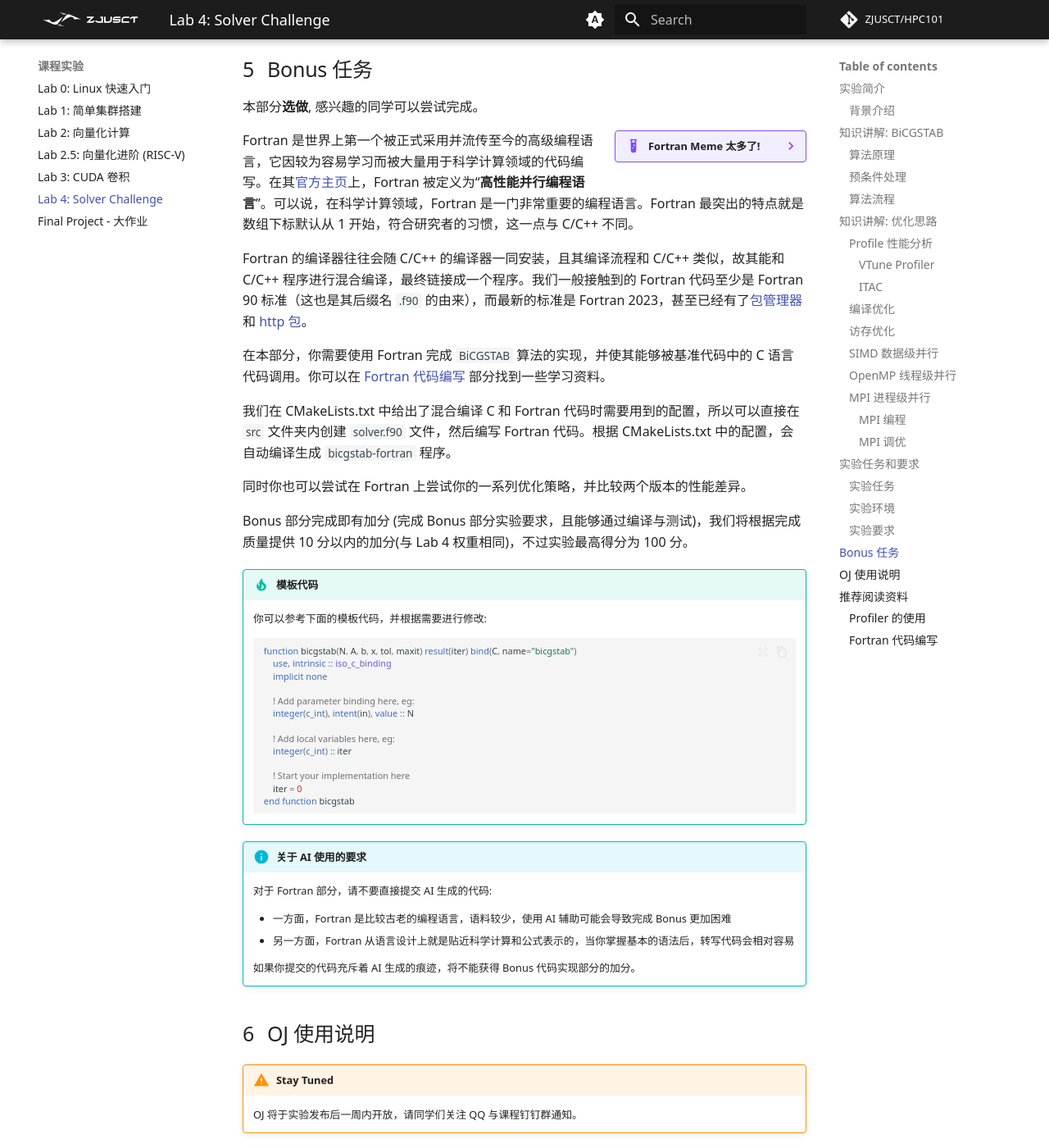
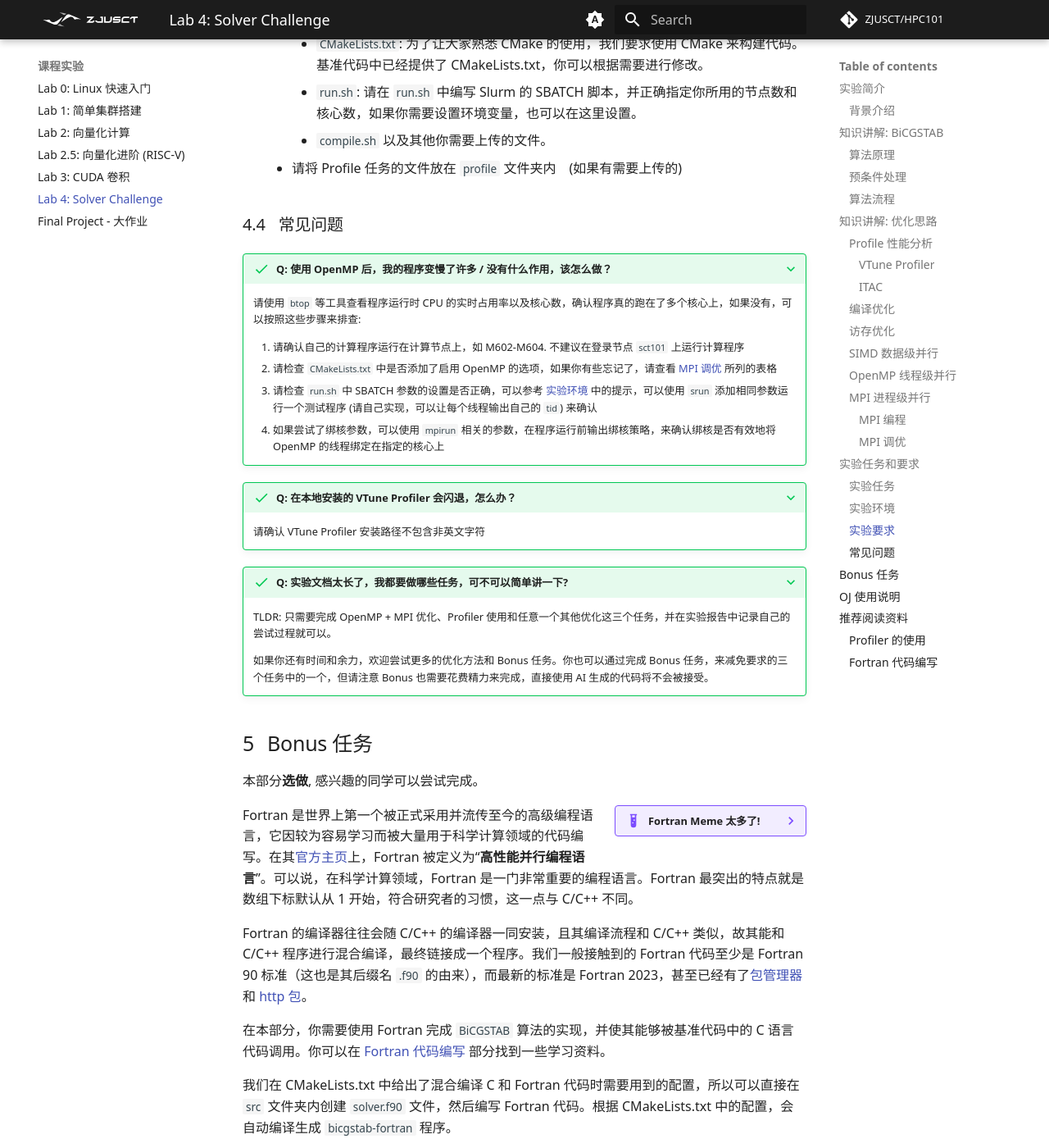
Before and after one commit to wys917/HPC101, an MkDocs documentation site: the page built from docs/lab/Lab4-Solver-Challenge/index.md, in a window 1280 px wide and 1400 px high, scrolled down 20319 px. Shown: the whole window at 82% size. Built offline with MkDocs 1.6.1 and Material for MkDocs 9.7.7, drawn with Linux system fonts in a browser that asks for light colours; some web fonts are replaced; comment, search, counter and statistics services are not loaded; some of the changed text lies outside the part shown.

Commit message:
feat: Lab 4 OJ release and add FAQs

```diff
--- a/docs/lab/Lab4-Solver-Challenge/index.md
+++ b/docs/lab/Lab4-Solver-Challenge/index.md
@@ -328,11 +328,14 @@
 
 #### ITAC
 
-??? quote "有关 Intel Trace Analyzer and Collector 停止支持的问题"
+???+ quote "有关 Intel Trace Analyzer and Collector 停止支持的问题"
 
     根据 [Intel Trace Analyzer and Collector](https://www.intel.cn/content/www/cn/zh/developer/tools/oneapi/trace-analyzer.html) 的说明，这款性能分析工具已于 2025 年停止支持。其已不再被包含在 Intel HPC Toolkit 中，并且功能将逐渐转移至 VTune Profiler。
 
-    但是目前，VTune Profiler 还没有支持 MPI 程序进程间通信的详细分析。在软件功能迁移的过渡阶段，如果同学们希望对 MPI 程序进行深入的分析，需要单独安装 Intel Trace Analyzer and Collector。
+    但是目前，VTune Profiler 还没有支持 MPI 程序进程间通信的详细分析。在软件功能迁移的过渡阶段，如果同学们希望对 MPI 程序进行深入的分析，需要单独安装 Intel Trace Analyzer and Collector。但是目前 Intel 已经关闭了 ITAC 的官方下载渠道，所以同学们可以选择:
+
+    1. 在本地 Linux 机器使用 spack 安装 ITAC，并且运行 ITAC 的 GUI 界面
+    1. 配置 X11 转发，使用集群上利用 spack 安装的 ITAC
 
 你可以通过 `spack load intel-oneapi-itac` 加载 ITAC。当然这里同样建议同学们把 ITAC 安装到本地，在本地查看集群的分析结果。
 
@@ -743,6 +746,27 @@
         - `compile.sh` 以及其他你需要上传的文件。
     - 请将 Profile 任务的文件放在 `profile` 文件夹内　(如果有需要上传的)
 
+### 常见问题
+
+???+ success "Q: 使用 OpenMP 后，我的程序变慢了许多 / 没有什么作用，该怎么做？"
+
+    请使用 `btop` 等工具查看程序运行时 CPU 的实时占用率以及核心数，确认程序真的跑在了多个核心上，如果没有，可以按照这些步骤来排查:
+
+    1. 请确认自己的计算程序运行在计算节点上，如 M602-M604. 不建议在登录节点 `sct101` 上运行计算程序
+    1. 请检查 `CMakeLists.txt` 中是否添加了启用 OpenMP 的选项，如果你有些忘记了，请查看 [MPI 调优](#mpi-调优) 所列的表格
+    1. 请检查 `run.sh` 中 SBATCH 参数的设置是否正确，可以参考 [实验环境](#实验环境) 中的提示，可以使用 `srun` 添加相同参数运行一个测试程序 (请自己实现，可以让每个线程输出自己的 `tid`) 来确认
+    1. 如果尝试了绑核参数，可以使用 `mpirun` 相关的参数，在程序运行前输出绑核策略，来确认绑核是否有效地将 OpenMP 的线程绑定在指定的核心上
+
+???+ success "Q: 在本地安装的 VTune Profiler 会闪退，怎么办？"
+
+    请确认 VTune Profiler 安装路径不包含非英文字符
+
+???+ success "Q: 实验文档太长了，我都要做哪些任务，可不可以简单讲一下?"
+
+    TLDR: 只需要完成 OpenMP + MPI 优化、Profiler 使用和任意一个其他优化这三个任务，并在实验报告中记录自己的尝试过程就可以。
+
+    如果你还有时间和余力，欢迎尝试更多的优化方法和 Bonus 任务。你也可以通过完成 Bonus 任务，来减免要求的三个任务中的一个，但请注意 Bonus 也需要花费精力来完成，直接使用 AI 生成的代码将不会被接受。
+
 ## Bonus 任务
 
 本部分**选做**, 感兴趣的同学可以尝试完成。
@@ -820,10 +844,6 @@
 
 ## OJ 使用说明
 
-!!! warning "Stay Tuned"
-
-    OJ 将于实验发布后一周内开放，请同学们关注 QQ 与课程钉钉群通知。
-
 !!! danger "这里没必要卷 😭"
 
     **请注意，OJ 上的得分仅供性能参考，不会直接折算进 Lab 得分，也不会按照加速比排行榜次序来评分。**
@@ -850,7 +870,7 @@
 
 请注意不要上传数据文件，上传成功后，可以使用 `ssh <用户名>+oj@clusters.zju.edu.cn submit lab4` 提交测评。
 
-如果需要操作文件结构，例如不小心上传错误文件，可以使用 `sftp` 交互式操作。
+由于实验需要提交多个文件和文件夹，请务必注意上传到 OJ 的文件是否满足要求，如果需要操作文件结构，例如不小心上传错误文件，可以使用 `sftp` 交互式操作。
 
 ??? info "OJ 的测评流程"
 
@@ -861,6 +881,20 @@
     3. 使用 `sbatch run.sh /river/hpc101/2025/lab4/data/case_<数据规模>.bin` 命令提交任务到集群。
         如果针对数据规模有不同的线程/进程规划策略，请在 `run.sh` 中进行相应的修改，通过 `$1` 代表脚本的第一个参数。
     4. 根据各组数据运行结果，首先检查输出是否正确，然后根据运行时间计算得分。
+
+    OJ 对每一组数据采用对数曲线进行给分，这意味着只要比 baseline 快，就可以很快获得一定的分数。同时也允许在标准满分的基础上进一步优化的同学获得更高的分数，分数上限为 105 分。最终得分为全部三组数据的平均值。
+
+    分数计算的参考运行时间如下：
+
+    | 数据 | 得分时间 | 满分时间 | 计算方式 |
+    | --- | --- | --- | --- |
+    | 2001 | 20s | 3s | 对数 |
+    | 4001 | 100s | 15s | 对数 |
+    | 6001 | 500s | 75s | 对数 |
+
+    以第一组数据为例，直观感受对数计算方式：
+
+    ![对数计算函数图像](image/log-score.webp)
 
 
 ## 推荐阅读资料
```
Also changed, not shown: docs/lab/Lab4-Solver-Challenge/image/log-score.webp.
